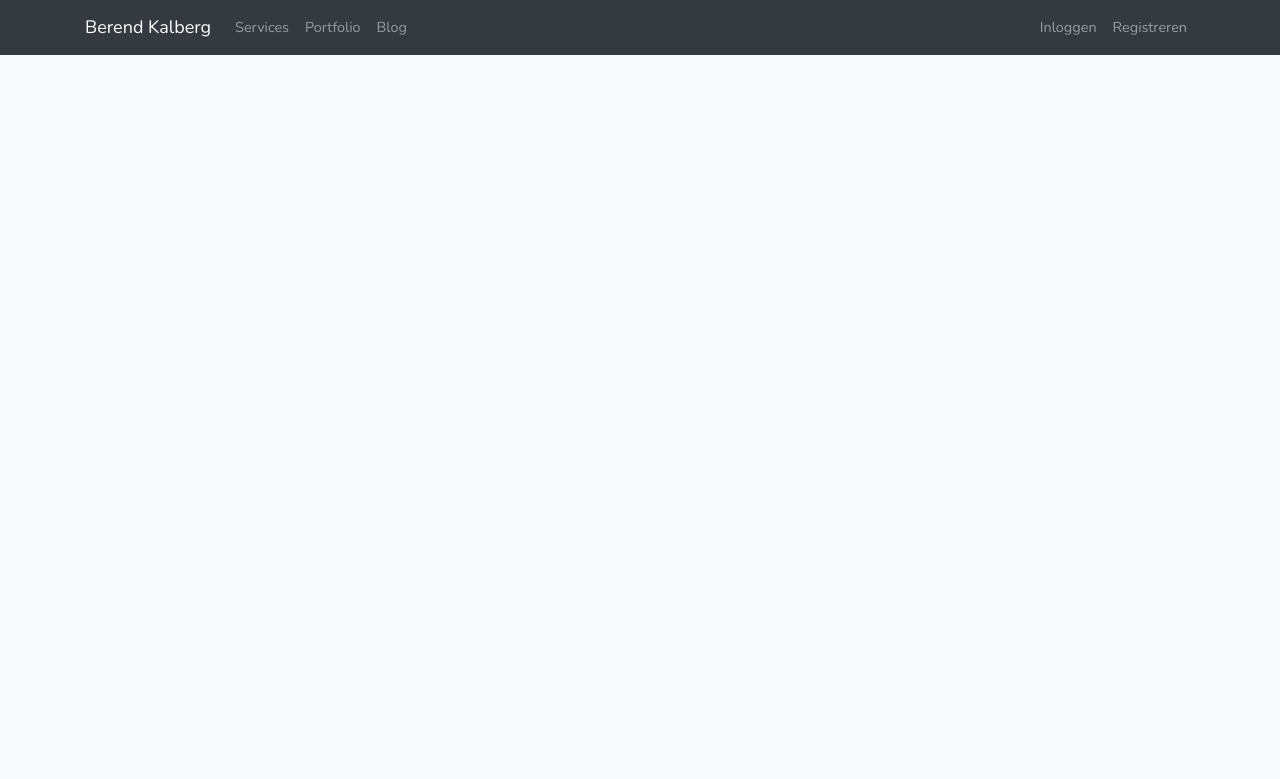
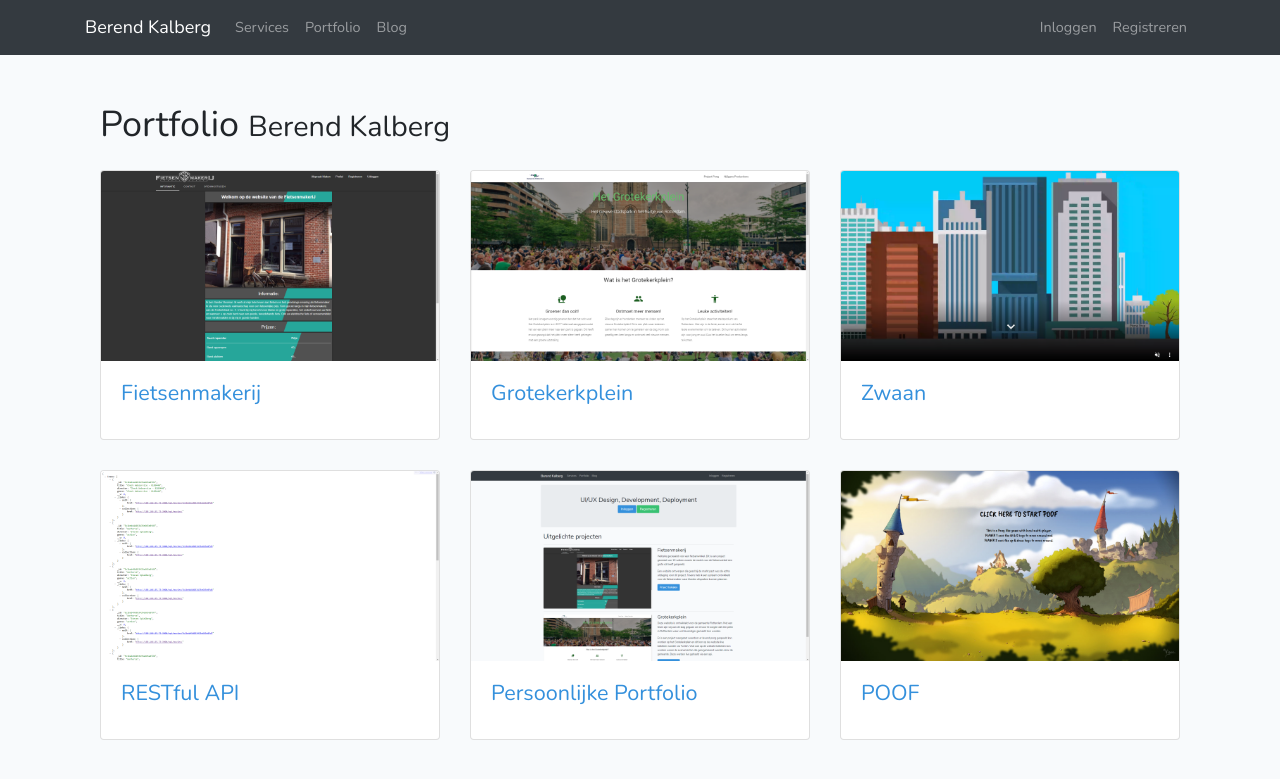
Before and after one commit to NorthernLord/PRG5MVC, a Laravel app: page /portfolio in a window 1280 px wide. Shown: the top 779 px of the page. Run offline with Laravel 8, Linux system fonts and the light colour scheme; parts of the project's set-up code (start-up, migrations or seed data) failed here and were passed over.

Commit message:
Added content

```diff
--- a/app/Http/Controllers/PagesController.php
+++ b/app/Http/Controllers/PagesController.php
@@ -13,7 +13,7 @@ class PagesController extends Controller
     public function services() {
         $data = array(
             'title' => 'Services',
-            'services' => ['Web Design','UX Design' ,'Programming']
+            'services' => ['Web Design, UX Design','HTML, CSS','Javascript, jQuery','Typescript', 'PHP, Laravel','Git', 'REST, RESTful API', 'Adobe Photoshop', 'Adobe XD']
         );
         return view('pages.services')->with($data);
     }
--- a/resources/views/dashboard.blade.php
+++ b/resources/views/dashboard.blade.php
@@ -30,9 +30,9 @@
                                         <td>
                                             {{Form::open(['action' => ['PostsController@updateCheckbox', $post->id, 'enctype' => 'multipart/form-data'], 'method' => 'POST'])}}
                                                 @if($post->status === 1)
-                                                {{Form::checkbox('statusCheckbox', '0', true, ['class' => 'form-check-input', 'onchange' => 'this.form.submit()'])}}
+                                                {{Form::checkbox('statusCheckbox', '0', true, ['class' => 'form-check-input dashboard-box', 'onchange' => 'this.form.submit()'])}}
                                                 @else
-                                                {{Form::checkbox('statusCheckbox', '1', false, ['class' => 'form-check-input', 'onchange' => 'this.form.submit()'])}}
+                                                {{Form::checkbox('statusCheckbox', '1', false, ['class' => 'form-check-input dashboard-box', 'onchange' => 'this.form.submit()'])}}
                                                 @endif
                                             {{Form::close()}}
                                         </td>
--- a/resources/views/pages/index.blade.php
+++ b/resources/views/pages/index.blade.php
@@ -3,8 +3,7 @@
 @section('content')
 
     <div class="jumbotron text-center">
-        <h1>Berend Kalberg</h1>
-        <p>Op deze website is al mijn werk te vinden, hieronder staan een aantal uitgelichte projecten.</p>
+        <h1>UI/UX Design, Development, Deployment</h1>
         @guest
             <p><a class="btn btn-primary btn-lg" href="/login" role="button">Inloggen</a> <a class="btn btn-success btn-lg" href="/register" role="button">Registreren</a></p>
         @endguest
@@ -52,7 +51,7 @@
                     Er is een project neergezet waardoor er levend pong gespeeld kon worden op het Grotekerkplein en dit kon op de website live bekeken worden via Twitch.
                     Wat ook op de website bekeken kon worden waren de evenementen die georganiseerd werden door de gemeente. Deze werden live gehaald via een api.
                 </p>
-                <a class="btn btn-primary" href="https://stud.hosted.hr.nl/0944889/grotekerkplein/">Project bekijken</a>
+                <a class="btn btn-primary" href="https://stud.hosted.hr.nl/0944889/grotekerkplein/" target="_blank">Project bekijken</a>
             </div>
         </div>
         <hr>
--- a/resources/views/pages/portfolio.blade.php
+++ b/resources/views/pages/portfolio.blade.php
@@ -1 +1,108 @@
 @extends('layouts.app')
+
+@section('content')
+<!-- Page Content -->
+<div class="container">
+
+    <!-- Page Heading -->
+    <h1 class="my-4">Portfolio
+        <small>Berend Kalberg</small>
+    </h1>
+
+    <div class="row">
+        <div class="col-lg-4 col-sm-6 portfolio-item">
+        <div class="card h-100">
+            <a><img class="card-img-top" src="storage/portfolio_cover_images/fietsenmakerij_homepage.png" alt=""></a>
+            <div class="card-body">
+            <h4 class="card-title">
+                <a href="https://stud.hosted.hr.nl/0944889/fietsenmakerij/" target="_blank">Fietsenmakerij</a>
+            </h4>
+            <p class="card-text"></p>
+            </div>
+        </div>
+        </div>
+        <div class="col-lg-4 col-sm-6 portfolio-item">
+        <div class="card h-100">
+            <a><img class="card-img-top" src="storage/portfolio_cover_images/grotekerkplein_homepage.png" alt=""></a>
+            <div class="card-body">
+            <h4 class="card-title">
+                <a href="https://stud.hosted.hr.nl/0944889/grotekerkplein/" target="_blank">Grotekerkplein</a>
+            </h4>
+            <p class="card-text"></p>
+            </div>
+        </div>
+        </div>
+        <div class="col-lg-4 col-sm-6 portfolio-item">
+        <div class="card h-100">
+            <a><img class="card-img-top" src="storage/portfolio_cover_images/zwaan_homepage.png" alt=""></a>
+            <div class="card-body">
+            <h4 class="card-title">
+                <a href="https://zwaan.ga" target="_blank">Zwaan</a>
+            </h4>
+            <p class="card-text"></p>
+            </div>
+        </div>
+        </div>
+        <div class="col-lg-4 col-sm-6 portfolio-item">
+        <div class="card h-100">
+            <a><img class="card-img-top" src="storage/portfolio_cover_images/restful_api_homepage.png" alt=""></a>
+            <div class="card-body">
+            <h4 class="card-title">
+                <a href="http://188.166.85.73:3000/api/movies" target="_blank">RESTful API</a>
+            </h4>
+            <p class="card-text"></p>
+            </div>
+        </div>
+        </div>
+        <div class="col-lg-4 col-sm-6 portfolio-item">
+        <div class="card h-100">
+            <a><img class="card-img-top" src="storage/portfolio_cover_images/berendkalberg_homepage.png" alt=""></a>
+            <div class="card-body">
+            <h4 class="card-title">
+                <a href="http://www.berendkalberg.com" target="_blank">Persoonlijke Portfolio</a>
+            </h4>
+            <p class="card-text"></p>
+            </div>
+        </div>
+        </div>
+        <div class="col-lg-4 col-sm-6 portfolio-item">
+        <div class="card h-100">
+            <a><img class="card-img-top" src="storage/portfolio_cover_images/poof_homepage.png" alt=""></a>
+            <div class="card-body">
+            <h4 class="card-title">
+                <a href="https://stud.hosted.hr.nl/0944889/PRG4GAME/docs/" target="_blank">POOF</a>
+            </h4>
+            <p class="card-text"></p>
+            </div>
+        </div>
+        </div>
+    </div>
+    <!-- /.row -->
+
+    <!-- Pagination -->
+    {{-- <ul class="pagination justify-content-center">
+        <li class="page-item">
+        <a class="page-link" href="#" aria-label="Previous">
+            <span aria-hidden="true">&laquo;</span>
+            <span class="sr-only">Previous</span>
+        </a>
+        </li>
+        <li class="page-item">
+        <a class="page-link" href="#">1</a>
+        </li>
+        <li class="page-item">
+        <a class="page-link" href="#">2</a>
+        </li>
+        <li class="page-item">
+        <a class="page-link" href="#">3</a>
+        </li>
+        <li class="page-item">
+        <a class="page-link" href="#" aria-label="Next">
+            <span aria-hidden="true">&raquo;</span>
+            <span class="sr-only">Next</span>
+        </a>
+        </li>
+    </ul> --}}
+
+    </div>
+@endsection
```
Also changed, not shown: resources/sass/_custom.scss (+9 -1 lines), public/css/app.css, storage/app/public/portfolio_cover_images/berendkalberg_homepage.png (added), storage/app/public/portfolio_cover_images/poof_homepage.png (added), storage/app/public/portfolio_cover_images/restful_api_homepage.png (added), storage/app/public/portfolio_cover_images/zwaan_homepage.png (added).
